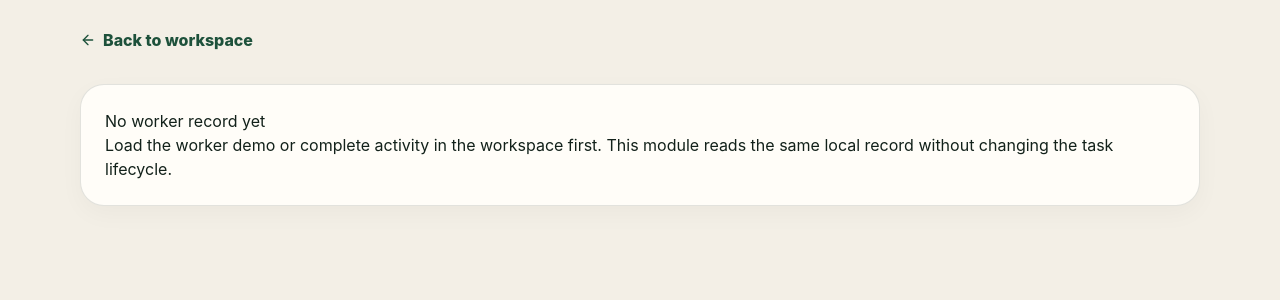
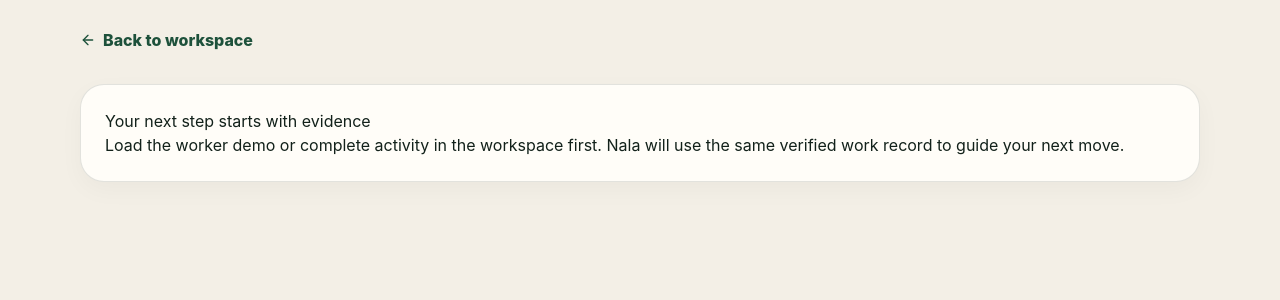
Before and after one commit to Buttercode-systems/Nala, a Next.js app: page /worker/growth in a window 1280 px wide. Shown: the top 300 px of the page. Built offline with nearby package versions, Linux system fonts and the light colour scheme.

Commit message:
Make progression a first-class Nala experience

```diff
--- a/src/components/progression-hub.tsx
+++ b/src/components/progression-hub.tsx
@@ -2,7 +2,7 @@
 
 import Link from "next/link";
 import {useEffect,useMemo,useState} from "react";
-import {ArrowLeft,ArrowRight,BadgeCheck,BriefcaseBusiness,CheckCircle2,CircleDollarSign,Download,Lightbulb,Signal,Target} from "lucide-react";
+import {ArrowLeft,ArrowRight,BadgeCheck,CheckCircle2,CircleDollarSign,Download,Lightbulb,Signal,Target} from "lucide-react";
 import {DEFAULT_GOAL,nextStep,passedSimulations,rankedOpenTasks,readProgressState,strongestCategories,uniqueSkills,verifiedTasks,type ProgressState} from "@/lib/progression";
 
 export function ProgressionHub(){
@@ -25,10 +25,10 @@ export function ProgressionHub(){
   if(enabled&&"serviceWorker" in navigator)await navigator.serviceWorker.register("/nala-low-data-sw.js");
   if(!enabled&&"serviceWorker" in navigator){const registrations=await navigator.serviceWorker.getRegistrations();await Promise.all(registrations.filter(item=>item.active?.scriptURL.includes("nala-low-data-sw.js")).map(item=>item.unregister()))}
  }
- if(!state)return <main className="progression-page"><div className="progression-shell"><Link href="/worker" className="progression-back"><ArrowLeft size={16}/>Back to workspace</Link><section className="progression-empty"><h1>No worker record yet</h1><p>Load the worker demo or complete activity in the workspace first. This module reads the same local record without changing the task lifecycle.</p></section></div></main>;
+ if(!state)return <main className="progression-page"><div className="progression-shell"><Link href="/worker" className="progression-back"><ArrowLeft size={16}/>Back to workspace</Link><section className="progression-empty"><h1>Your next step starts with evidence</h1><p>Load the worker demo or complete activity in the workspace first. Nala will use the same verified work record to guide your next move.</p></section></div></main>;
  const goalPercent=Math.min(100,Math.round((state.earnings/Math.max(goal.target,1))*100));
  return <main className="progression-page"><div className="progression-shell">
-  <div className="progression-top"><Link href="/worker" className="progression-back"><ArrowLeft size={16}/>Back to workspace</Link><span className="progression-label">Optional progression module</span></div>
+  <div className="progression-top"><Link href="/worker" className="progression-back"><ArrowLeft size={16}/>Back to workspace</Link><span className="progression-label">Nala progression</span></div>
   <header className="progression-hero"><div><p className="progression-eyebrow">Your evidence. Your next step.</p><h1>Progress beyond the first task.</h1><p>Nala uses verified work and passed simulations to explain what you have demonstrated, what to practise, and which suitable task to consider next.</p></div><div className="progression-score"><small>Verified evidence</small><strong>{verified.length}</strong><span>{passedSimulations(state)} simulations passed</span></div></header>
 
   <section className="progression-grid">
@@ -45,8 +45,8 @@ export function ProgressionHub(){
    <article className="progression-card"><div className="progression-icon"><Download size={18}/></div><p className="progression-kicker">Portable proof</p><h2>Export your Work Passport</h2><p>Create a print-ready, worker-controlled summary containing verified tasks and approved evidence only.</p><Link className="progression-action" href="/worker/passport-export">Open export <ArrowRight size={15}/></Link></article>
   </section>
 
-  <section className="progression-card progression-low-data"><div><div className="progression-icon"><Signal size={18}/></div><p className="progression-kicker">Low-data resilience</p><h2>Optional cached reading mode</h2><p>Cache the worker hub, previously opened pages and static assets. Acceptance, submission, verification and payment actions remain online-only.</p></div><button onClick={toggleLowData} className={lowData?"enabled":""}>{lowData?<><CheckCircle2 size={16}/>Enabled</>:"Enable low-data mode"}</button></section>
+  <section className="progression-card progression-low-data"><div><div className="progression-icon"><Signal size={18}/></div><p className="progression-kicker">Low-data resilience</p><h2>Low-data reading mode</h2><p>Cache the worker hub, previously opened pages and static assets. Acceptance, submission, verification and payment actions remain online-only.</p></div><button onClick={toggleLowData} className={lowData?"enabled":""}>{lowData?<><CheckCircle2 size={16}/>Enabled</>:"Enable low-data mode"}</button></section>
 
-  <section className="progression-boundary"><BadgeCheck size={18}/><p><strong>Safety boundary:</strong> This module is advisory and additive. It does not publish tasks, approve work, release payments, infer qualifications, or alter existing task states.</p></section>
+  <section className="progression-boundary"><BadgeCheck size={18}/><p><strong>How Nala protects your journey:</strong> Recommendations are advisory and explainable. Nala does not publish tasks, approve work, release payments, infer qualifications, or alter task states without the existing verified workflow.</p></section>
  </div></main>
 }
```
